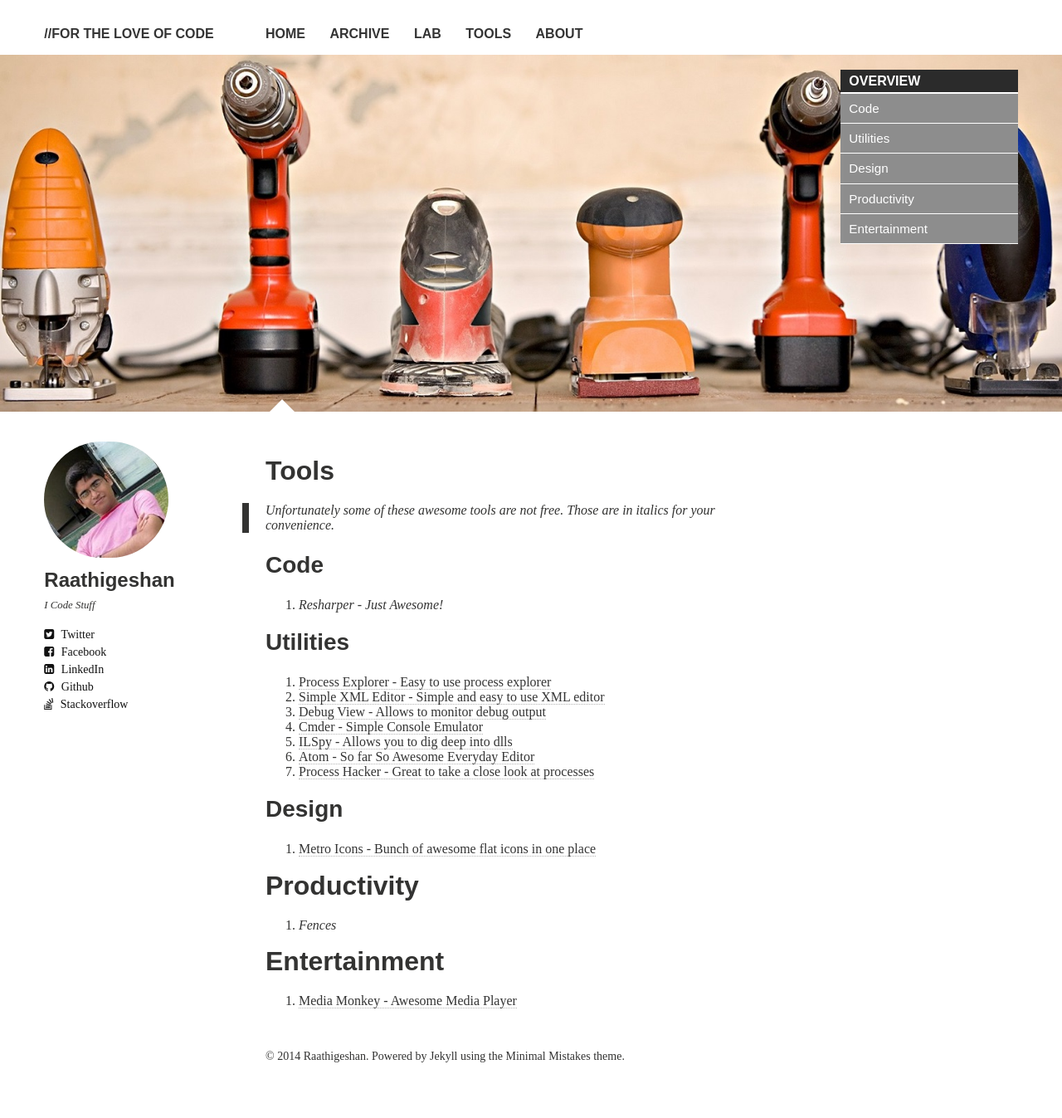
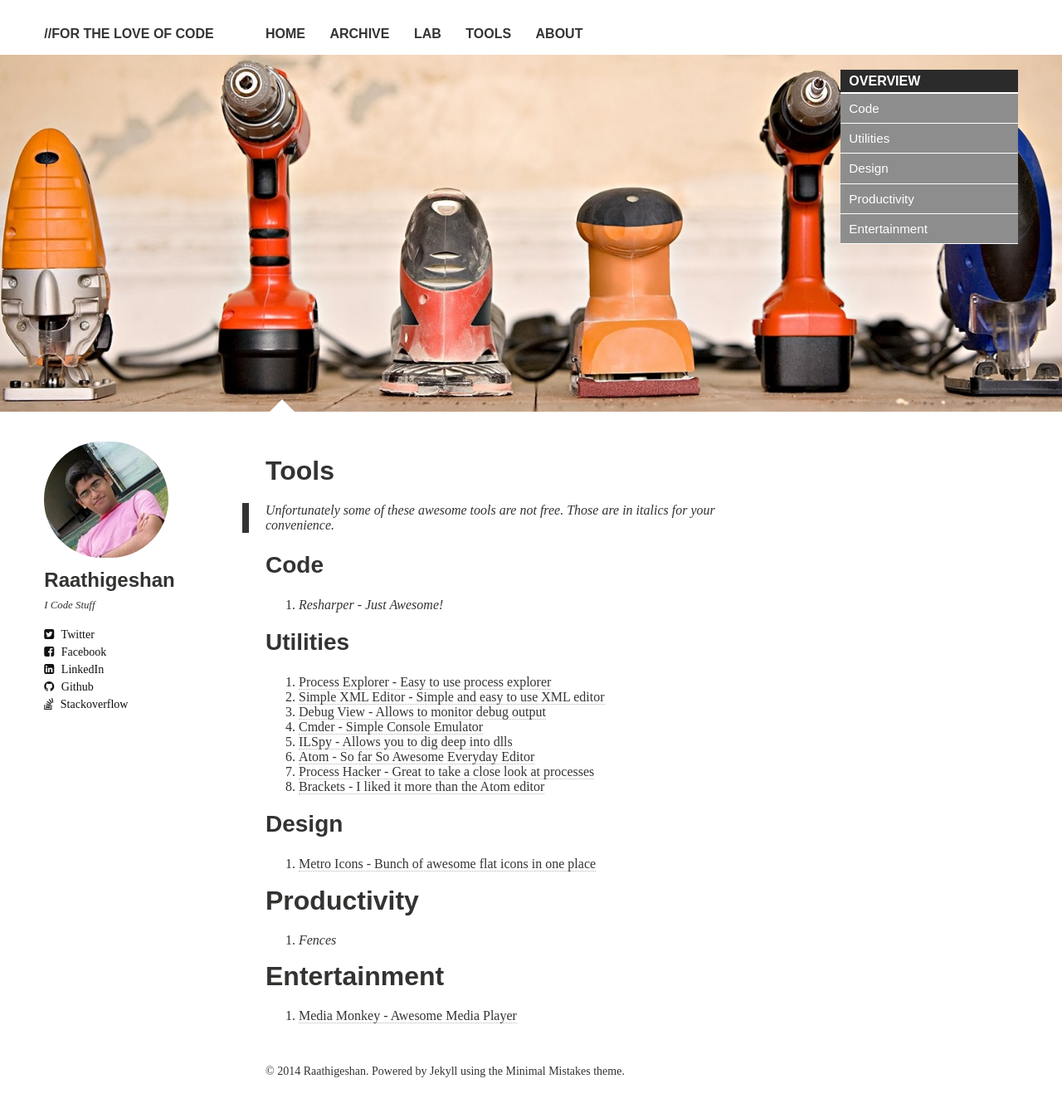
Before and after one commit to Raathigesh/Raathigesh.github.io, a Jekyll site: the page built from tools/index.md, in a window 1280 px wide. Shown: the whole page at 83% size. Built offline with Jekyll 4.4.1, drawn with Linux system fonts in a browser that asks for light colours; nearby versions of some CDN libraries; some web fonts are replaced.

Commit message:
Update to Tools

```diff
--- a/tools/index.md
+++ b/tools/index.md
@@ -31,6 +31,7 @@ image:
 5. [ILSpy - Allows you to dig deep into dlls](http://ilspy.net/)
 6. [Atom - So far So Awesome Everyday Editor](http://atom.io/)
 7. [Process Hacker - Great to take a close look at processes](http://processhacker.sourceforge.net/)
+8. [Brackets - I liked it more than the Atom editor](http://brackets.io/?lang=en)
 
 ##Design
 1. [Metro Icons - Bunch of awesome flat icons in one place](http://www.syncfusion.com/downloads/metrostudio)
```
